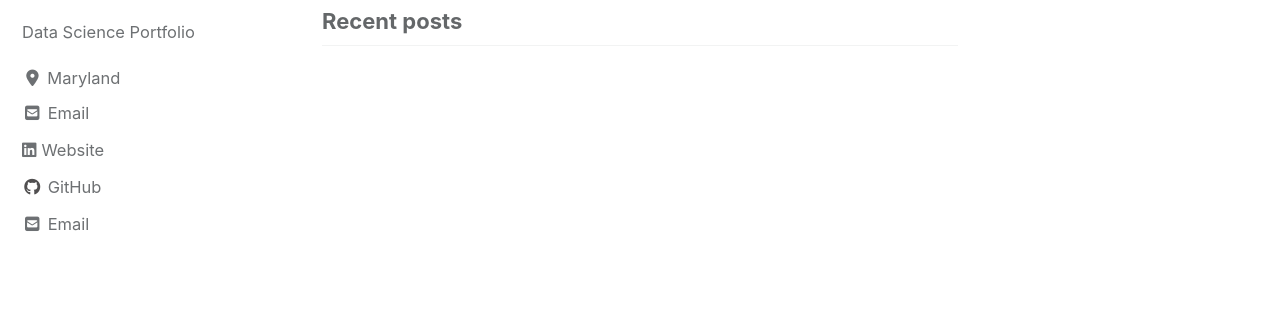
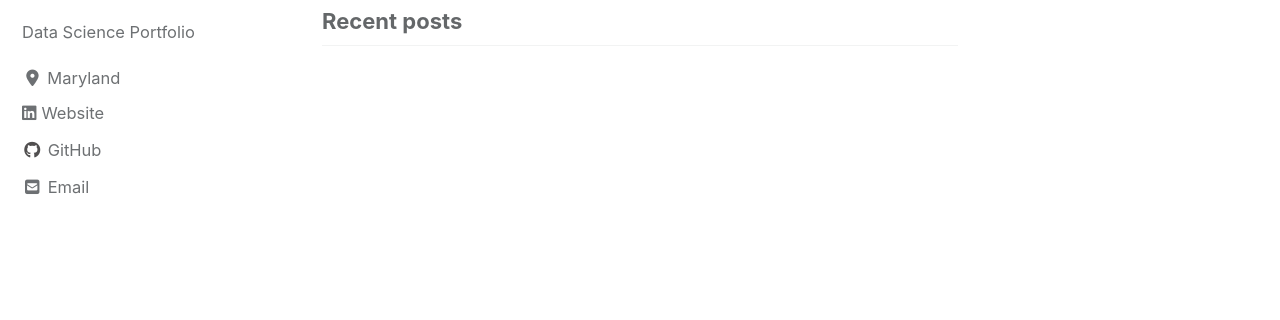
Before and after one commit to KwasiArhin/KwasiArhin.github.io_old, a Jekyll site: the page built from index.html, in a window 1280 px wide. Shown: the part 134-454 px from the top of the page. Built offline with Jekyll 4.4.1, drawn with Linux system fonts in a browser that asks for light colours; cached includes are drawn as plain includes; nearby versions of some CDN libraries; the list of posts is cut into pages by our own code.

Commit message:
change to email and linkeind

```diff
--- a/_config.yml
+++ b/_config.yml
@@ -101,9 +101,9 @@ author:
   links:
     - label: "Email"
       icon: "fas fa-fw fa-envelope-square"
-      url: mailto:kwasiarhin@gmail.com
+      #url: mailto:kwasiarhin@gmail.com
     - label: "Website"
-      icon: "fas fa fa-linkedin-square"
+      icon: "fa fa-linkedin-square"
       url: "https://www.linkedin.com/in/kwasiarhin/"
     - label: "Twitter"
       icon: "fab fa-fw fa-twitter-square"
```
